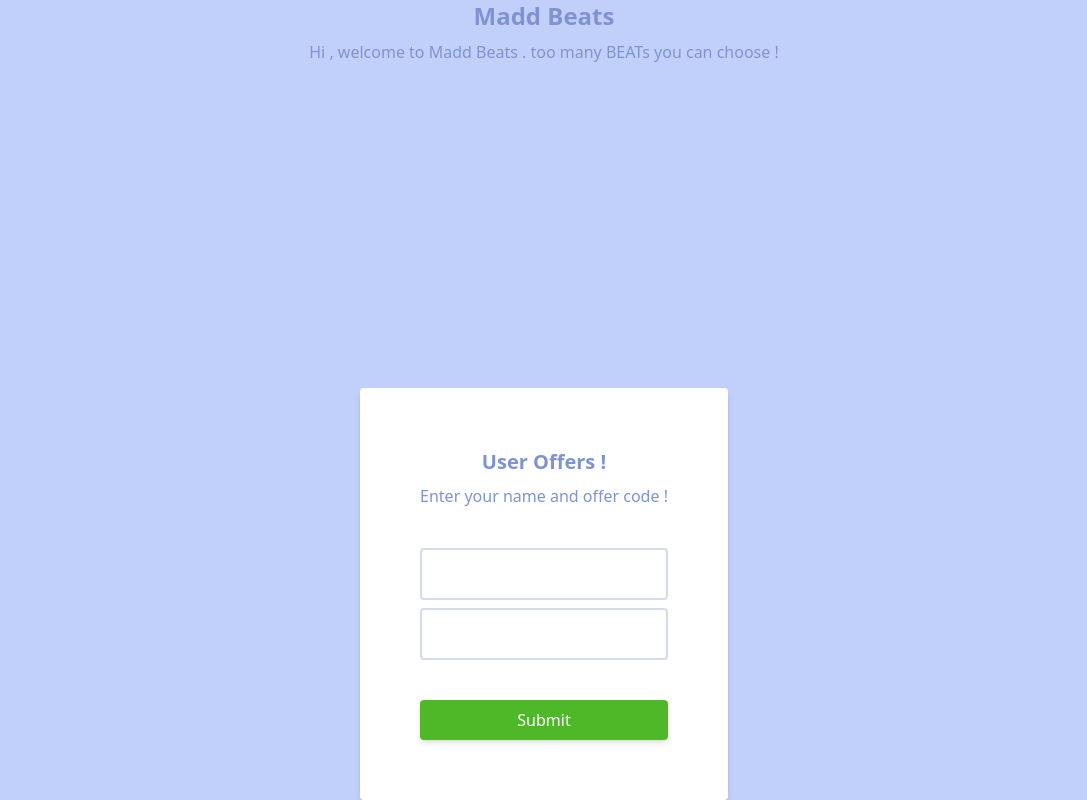
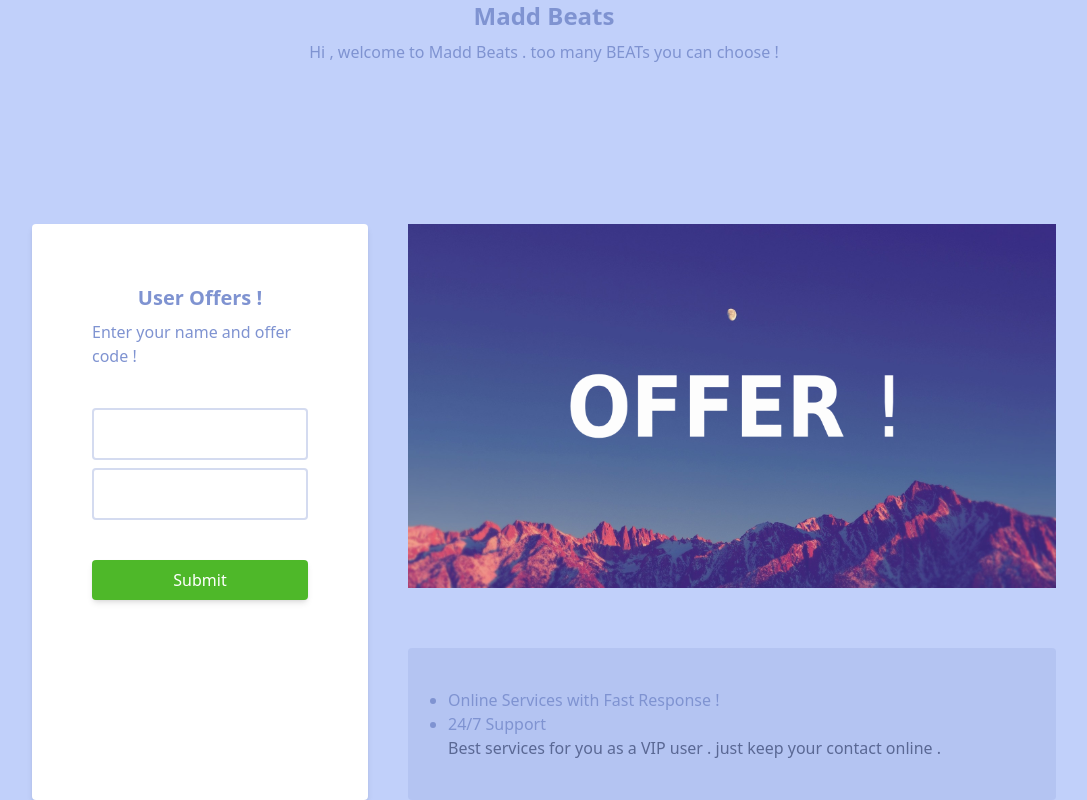
Before and after one commit to MohammadPolaei/Custom-Landing-Page---hw18, a React (Vite) app: page / in a window 1280 px wide. Shown: the whole page, without its empty margins (96-1183 px from the left). Built offline with nearby package versions, Linux system fonts and the light colour scheme.

Commit message:
feat:OffersAndBenefits page designed

```diff
--- a/src/components/userIntraction/form/form.tsx
+++ b/src/components/userIntraction/form/form.tsx
@@ -2,7 +2,7 @@ import Button from "../../shared/button";
 
 function Form() {
 	return (
-		<div className="flex flex-col items-center gap-10 bg-white p-15 shadow-md rounded-sm">
+		<div className="flex flex-col flex-1 items-center gap-10 bg-white p-15 shadow-md rounded-sm">
 			<div className="flex flex-col gap-2 items-center">
 				<h2 className="text-[#7f93d1] text-xl font-semibold">User Offers !</h2>
 				<p className="text-[#7f93d1]">Enter your name and offer code !</p>
--- a/src/components/userIntraction/offer/offerAndBenefits.tsx
+++ b/src/components/userIntraction/offer/offerAndBenefits.tsx
@@ -0,0 +1,19 @@
+function OfferAndBenefits() {
+	return (
+		<div className="flex flex-col gap-15 justify-center flex-3">
+			<img src="../../../../src/assets/images/offer.jpg" className="w-full" />
+			<div className="bg-[#7f93d133] text-[#7f93d1] p-10 rounded-sm">
+				<ul className="list-disc">
+					<li>Online Services with Fast Response !</li>
+					<li>24/7 Support</li>
+					<p className="text-[#5a6894]">
+						Best services for you as a VIP user . just keep your contact online
+						.
+					</p>
+				</ul>
+			</div>
+		</div>
+	);
+}
+
+export default OfferAndBenefits;
--- a/src/components/userIntraction/userInteraction.tsx
+++ b/src/components/userIntraction/userInteraction.tsx
@@ -1,9 +1,11 @@
 import Form from "./form/form";
+import OfferAndBenefits from "./offer/offerAndBenefits";
 
 function UserInteraction() {
 	return (
-		<div>
+		<div className="flex flex-row justify-between w-4/5 gap-10">
 			<Form />
+			<OfferAndBenefits />
 		</div>
 	);
 }
```
Also changed, not shown: src/assets/images/offer.jpg (added).
